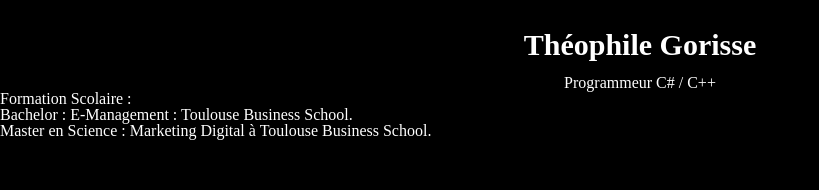
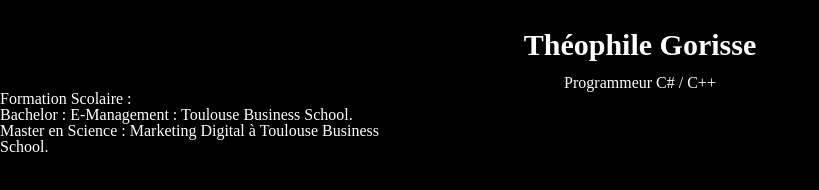
Before and after one commit to Tetewet/Tetewet.github.io, a plain HTML site: page index.html in a window 1280 px wide. Shown: the whole page, without its empty margins (0-819 px from the left). Drawn offline with Linux system fonts and the light colour scheme.

Commit message:
should be good

```diff
--- a/css/styles.css
+++ b/css/styles.css
@@ -20,12 +20,8 @@ h1
 
 table
 {
-    text-align: center;
+    text-align: left;
     display: block;
+    position: center;
+    width: 400px;
 }
-
-tr
-{
-    text-align: center;
-    display: block;
-}
```
